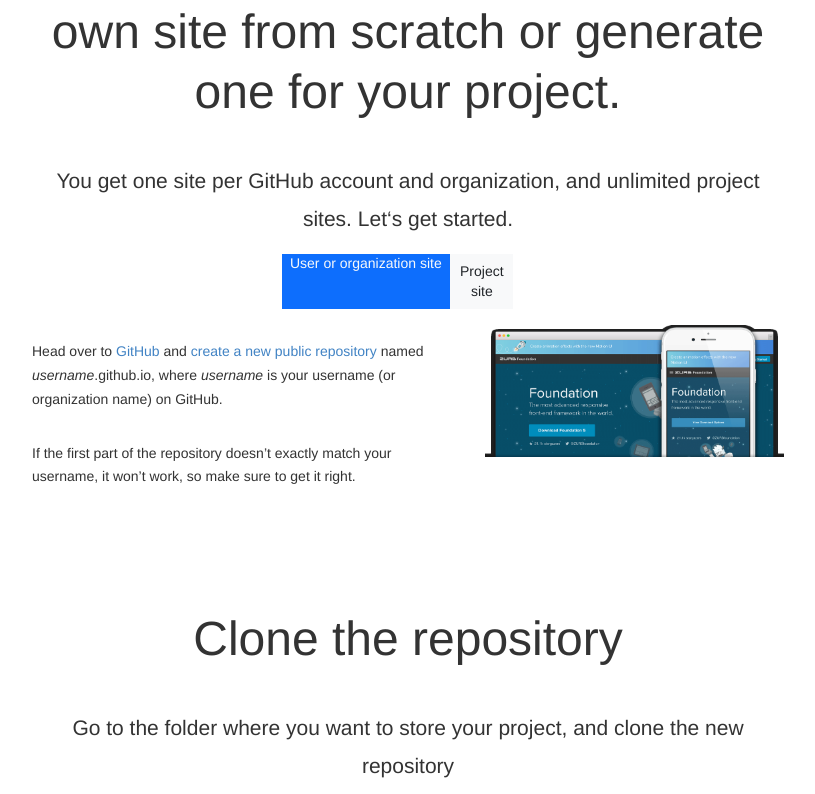
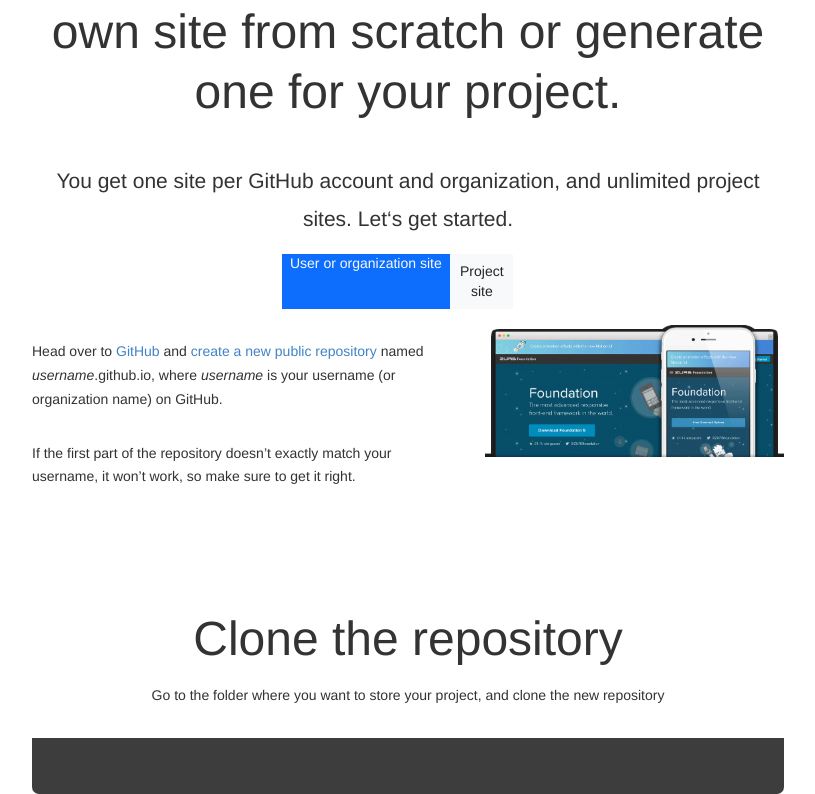
Before and after one commit to andrijaJ01/github-pages-clone, a React (Create React App) app: page / in a window 1280 px wide. Shown: the part 856-1650 px from the top of the page, without its empty margins (232-1047 px from the left). Built offline with nearby package versions, Linux system fonts and the light colour scheme.

Commit message:
partial terminal card implementation

```diff
--- a/src/components/Tutorial/QuestionsTab/index.jsx
+++ b/src/components/Tutorial/QuestionsTab/index.jsx
@@ -3,6 +3,7 @@ import { Row, Col, Image } from 'react-bootstrap';
 import '../style.scss';
 import ghdesktop from "../../../assets/ghdesktop.png";
 import found from     "../../../assets/foundation.png"
+import ShellCodeBlock from '../../UI/Terminal';
 
 const QuestionTabsSection = () => {
   const [questionTab, setQuestionTab] = useState('option-terminal');
@@ -106,11 +107,11 @@ const QuestionTabsSection = () => {
         <Row>
         <Col md={12} className='text-center'>
         <h1>Clone the repository</h1>
-        <h2>Go to the folder where you want to store your project, and clone the new repository</h2>
+        <p>Go to the folder where you want to store your project, and clone the new repository</p>
+        <ShellCodeBlock
+        />
         </Col>
-         {/*
-        TODO Terminal Card
-        */}
+
 
         </Row>
 
```
